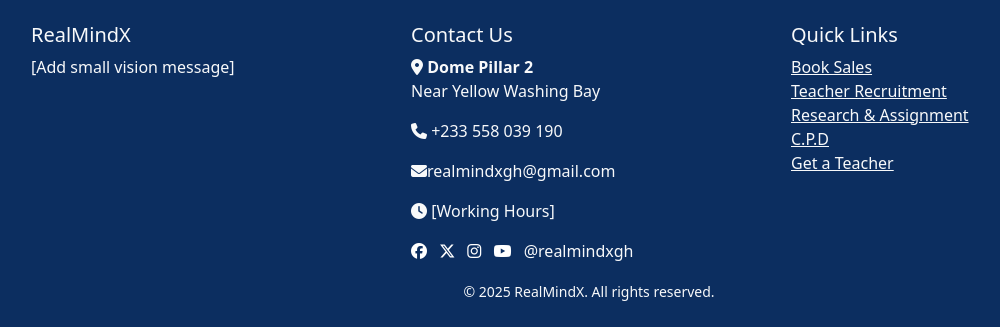
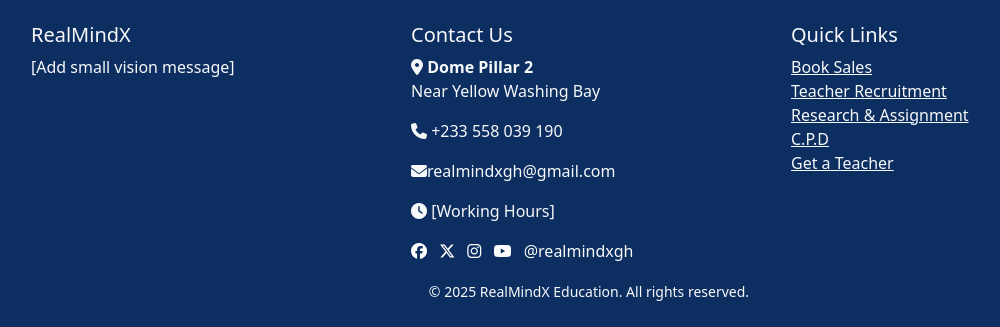
Before and after one commit to EmmanuelDanso1/learning_platform, a Flask app: page /about in a window 1280 px wide. Shown: the part 726-1053 px from the top of the page, without its empty margins (51-1051 px from the left). Run offline with Flask 3, Linux system fonts and the light colour scheme; some libraries are stand-ins or nearby versions.

Commit message:
did some update

```diff
--- a/templates/admin_dashboard.html
+++ b/templates/admin_dashboard.html
@@ -109,7 +109,6 @@
 
         <!-- Main content -->
         <main id="mainContent" class="col px-md-4">
-            <h2 class="text-center my-4">Admin Dashboard</h2>
             {% if jobs %}
                 <h5 class="mb-3">Posted Jobs</h5>
                 <div class="list-group">
--- a/templates/footer.html
+++ b/templates/footer.html
@@ -39,6 +39,6 @@
 <script>
     document.addEventListener("DOMContentLoaded", function() {
         const currentYear = new Date().getFullYear();
-        document.getElementById("copyright").textContent = `© ${currentYear} RealMindX. All rights reserved.`;
+        document.getElementById("copyright").textContent = `© ${currentYear} RealMindX Education. All rights reserved.`;
     });
 </script>
```
